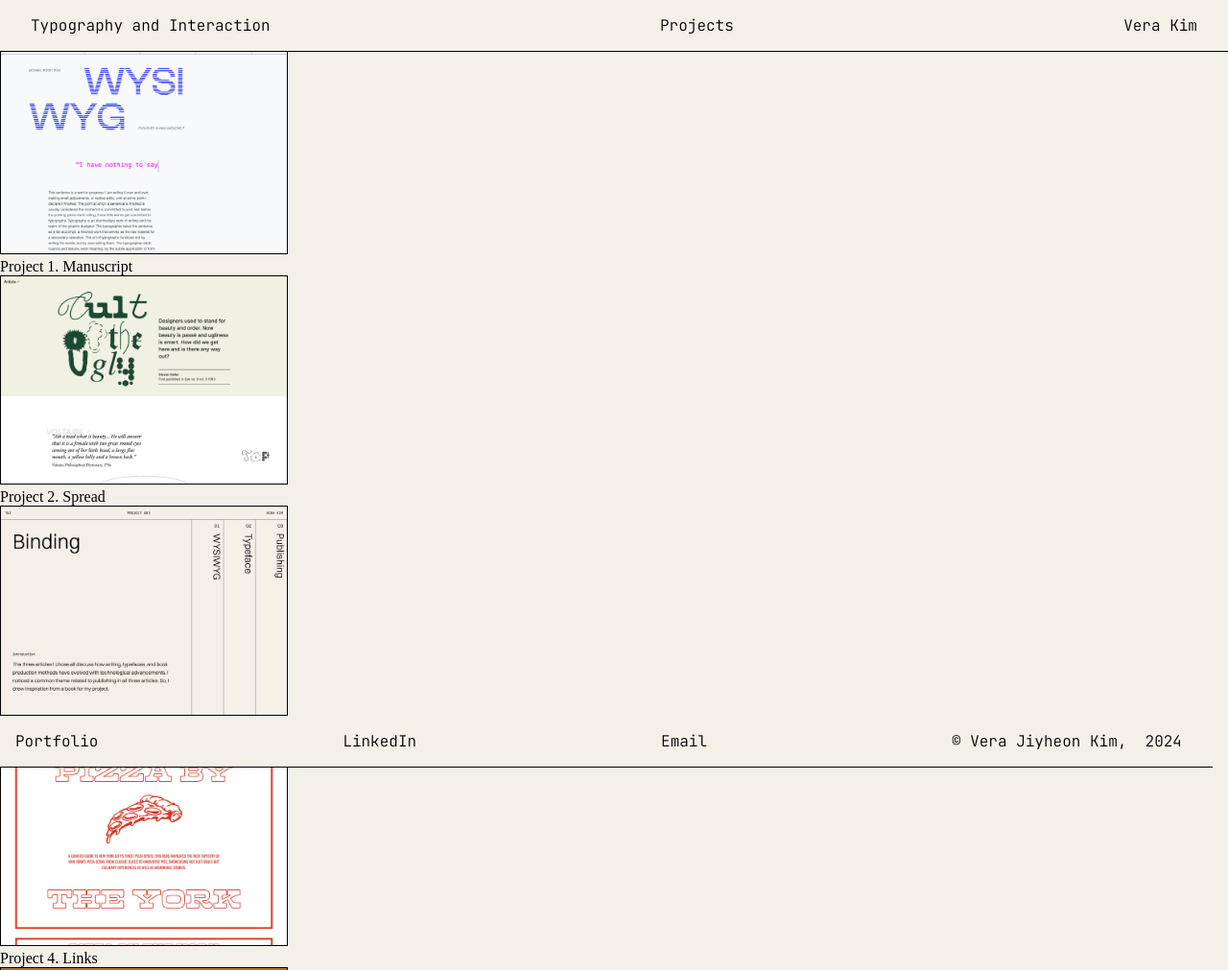
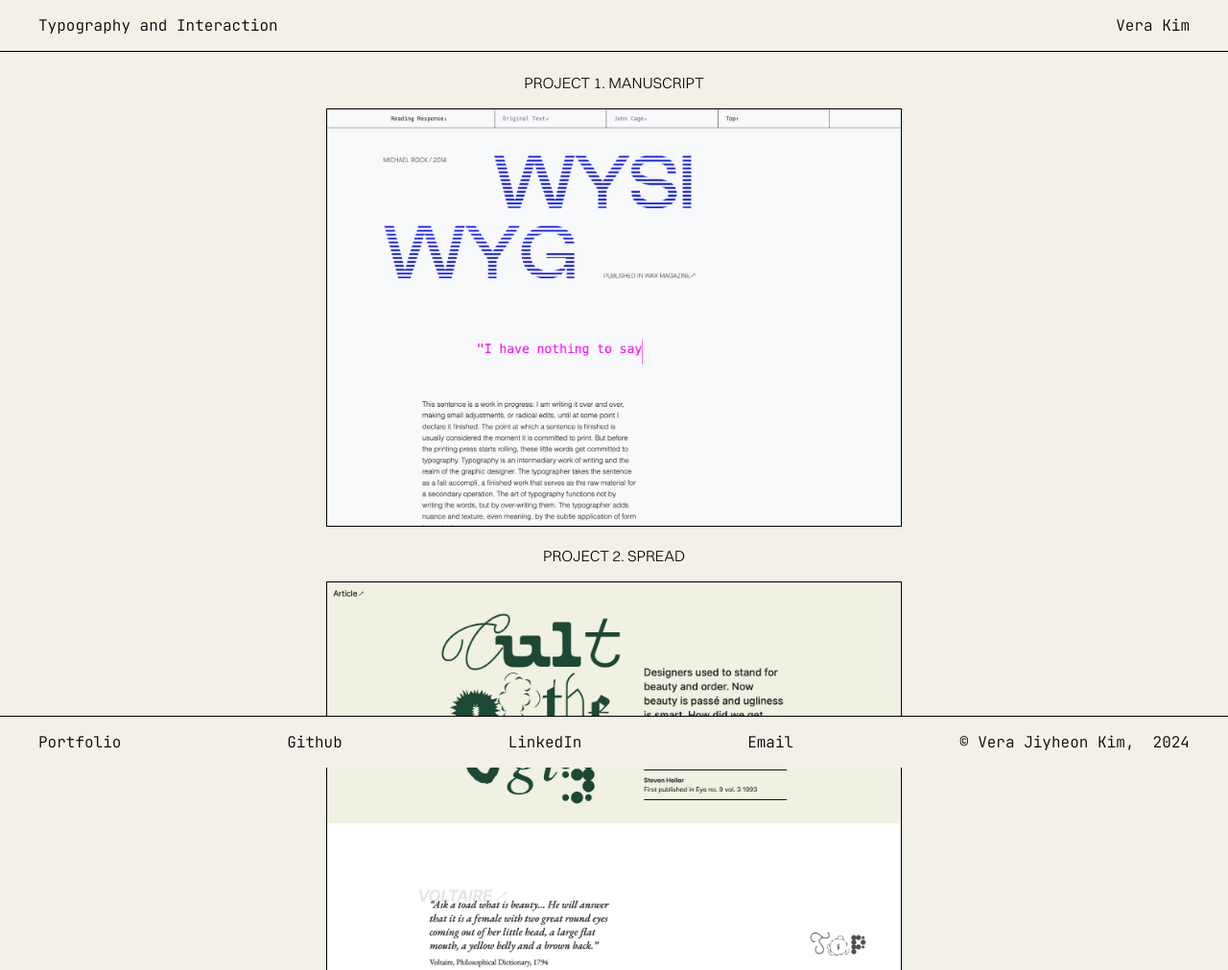
Before and after one commit to number0505/number0505.github.io, a plain HTML site: page index.html in a window 1280 px wide. Shown: the top 1011 px of the page at 96% size. Drawn offline with Linux system fonts and the light colour scheme; files whose address does not match are found by name.

Commit message:
NO MORE HOMEWORK PLEASE!!!!!

```diff
--- a/assets/style.css
+++ b/assets/style.css
@@ -1,80 +1,17 @@
 :root{
-	/* typeface */
-	--font-h1:'Switzer-Light';
-	--font-h2:'Switzer-Light';
-	--font-h3:'JetBrainsMono-Light';
-	--font-ul:'Switzer-Light';
-	--font-p:'Switzer-Light';
-	--font-blockquote: 'Switzer-Light';
-	--font-info:'JetBrainsMono-Light';
-  --font-booknumber:'Switzer-Light';
-	--font-book:'Switzer-Light';
-	--font-strong: 'Switzer-Regular';
 
+	--bg-section:
 
-	/* font weight */
-	--strong-weight: 900;
-
-	/* font size */
-	--base-font-size: 18px;
-	--h1-font-size: calc(3 * var(--base-font-size));
-	--h2-font-size: calc(1.4 * var(--base-font-size));
-	--h3-font-size: calc(.8 * var(--base-font-size));
-	--ul-font-size: var(--base-font-size);
-	--blockquote-size: calc(1.2 * var(--base-font-size));
-	--strong-size: calc(1.2 * var(--base-font-size));
-	--cite-size: calc(.8 * var(--base-font-size));
-  --booknumber-size: calc(1.2 * var(--base-font-size));
-	--book-size: calc(3 * var(--base-font-size));
-
-	/* line height */
-	--lh-h1: calc(1 * var(--h1-font-size));
-	--lh-h2: calc(1.6 * var(--h2-font-size));
-	--lh-p: calc(1.8  * var(--base-font-size));
-	--lh-strong: calc(1.7 * var(--strong-size));
-
-	--lh-booknumber: calc(1 * var(--booknumber-size));
-	--lh-book: calc(1.37 * var(--book-size));
-	--lh-nav: calc(1.45 * var(--nav-size));
-	--lh-blockquote: calc(1.7 * var(--blockquote-size));
-	--lh-cite: calc(1.45 * var(--cite-size));
-
-	/* margin, padding */
-	--base-padding: 16px;
-	--space-size: 40px;
-	--gap: 10px;
-	--spacing: calc(1.3 * var(--base-padding));
-	--padding-section: calc(3 * var(--spacing)) calc(var(--cite-size) + var(--base-padding)) calc(3 * var(--spacing)) var(--base-padding) ;
-	--padding-section-title: calc(1.25 * var(--spacing)) var(--base-padding) calc(1.25 * var(--spacing)) calc(.5 * var(--base-padding));
-	--padding-top: var(--base-padding) var(--base-padding) calc(1.25 * var(--spacing)) calc(.5 * var(--base-padding));
-	--margin-section-title: calc( -3 * var(--spacing)) calc( -1 * (var(--cite-size) + var(--base-padding))) calc(-2 * var(--spacing)) calc( -1 * var(--spacing));
-
-	/*line*/
-	--border: solid black 1px;
-
-	/*color*/
-	--bg-01: rgb(234, 186, 134);
-	--bg-02: #B3ABF5;
-	--bg-03: rgb(132, 205, 207);
-	--bg-section: rgb(243, 240, 232);
-	--cite-color: gray;
-
-	--shdw-section: 0 0 30px var(--bg-shadow);
-	--shdw-article01: 0 0 30px var(--bg-01);
-	--shdw-article02: 0 0 30px var(--bg-02);
-	--shdw-article03: 0 0 30px var(--bg-03);
-
-	--shdw-pullquote: inset 0 0 10em 7em var(--bg-section);
 
 }
 
 
 
 main{
-	margin-top: calc(var(--cite-size) + var(--base-padding) + var(--base-padding));
+	margin: 60px;
 }
 body{
-	background-color: var(--bg-section);
+	background-color: rgb(243, 240, 232);
 }
 
 
@@ -83,16 +20,13 @@ header{
 	top: 0;
 	width: 100%;
 
-	background-color: var(--bg-section);
+	background-color: rgb(243, 240, 232);
 
-	border-bottom: var(--border);
-  padding: var(--base-padding) calc(2* var(--base-padding));
+	border-bottom: solid black 1px;
+  padding: 16px 40px;
 	z-index: 3;
 }
 
-header nav{
-
-}
 
 .smallinfo{
 	display: flex;
@@ -100,33 +34,42 @@ header nav{
 	align-items: center;
 	flex-direction: row;
 
-	font-family: 'JetBrainsMono-Light', sans-serif;
+	font-family: 'JetBrainsMono-Light', monospace;
 	font-size: 16px;
 }
 
-a{
-	text-transform: underline;
+a:hover{
+	color: blue;
+	transition: color 0.2s ease;
+}
+
+img:hover{
+	box-shadow: 0 0 10px rgba(0, 0, 255);
+	transition: color 0.5s ease;
 }
 
 h1{
-
+	font-family: 'Switzer-Light', sans-serif;
+	text-transform: uppercase;
+	padding: 16px 0;
 }
 img{
 	border: black solid 1px;
-	width: 300px;
+	width: 600px;
 	height: auto;
 }
 
+ol{
+	text-align: center;
+}
 footer {
 	position: fixed;
 	bottom: 0;
 	width: 100%;
 
-	background-color: var(--bg-section);
-
-	border-bottom:  solid black 1px;
-  margin: 0 calc(-1 * var(--base-padding));
-  padding: var(--base-padding) calc(2* var(--base-padding));
+	background-color: rgb(243, 240, 232);
+	border-top:  solid black 1px;
+  padding: 16px 40px;
 	z-index: 3;
 }
 
--- a/index.html
+++ b/index.html
@@ -10,7 +10,7 @@
 		<header>
 			<nav class="smallinfo">
 				<span><a href="#page-top">Typography and Interaction</a></span>
-				<span><a href="https://github.com/number0505">Projects</a></span>
+
 				<span><a href="https://vera.kim/">Vera Kim</a></span>
 			</nav>
 			<!-- <h1>Typography and Interaction</h1> -->
@@ -19,37 +19,37 @@
 				<ol>
 
 					<li>
-						<a href="number0505.github.io/manuscript/">
+						<a href="https://number0505.github.io/manuscript/">
+							<h1>Project 1. Manuscript</h1>
 							<img src="content/manuscript.jpeg">
-							<h3>Project 1. Manuscript</h3>
 						</a>
 					</li>
 
 					<li>
-						<a href="jclark-0.github.io/spread/">
+						<a href="https://jclark-0.github.io/spread/">
+							<h1>Project 2. Spread</h1>
 							<img src="content/spread.jpeg">
-							<h3>Project 2. Spread</h3>
 						</a>
 					</li>
 
 					<li>
-						<a href="number0505.github.io/binding/">
+						<a href="https://number0505.github.io/binding/">
+							<h1>Project 3. Binding</h1>
 							<img src="content/binding.jpeg">
-							<h3>Project 3. Binding</h3>
 						</a>
 					</li>
 
 					<li>
-						<a href="number0505.github.io/links/">
+						<a href="https://number0505.github.io/links/">
+							<h1>Project 4. Links</h1>
 							<img src="content/links.jpeg">
-							<h3>Project 4. Links</h3>
 						</a>
 					</li>
 
 					<li>
-						<a href="number0505.github.io/sock/">
+						<a href="https://number0505.github.io/sock/">
+							<h1>Project 5. Functions</h1>
 							<img src="content/sock.png">
-							<h3>Project 5. Functions</h3>
 						</a>
 					</li>
 
@@ -57,6 +57,7 @@
 		</main>
 		<footer class="smallinfo">
 			<span><a href="https://vera.kim/">Portfolio</a></span>
+			<span><a href="https://github.com/number0505">Github</a></span>
 			<span><a href="https://www.linkedin.com/feed/">LinkedIn</a></span>
 			<span><a href="mailto:vera.works@gmail.com">Email</a></span>
 			<p>© Vera Jiyheon Kim, &nbsp;2024</p>
```
